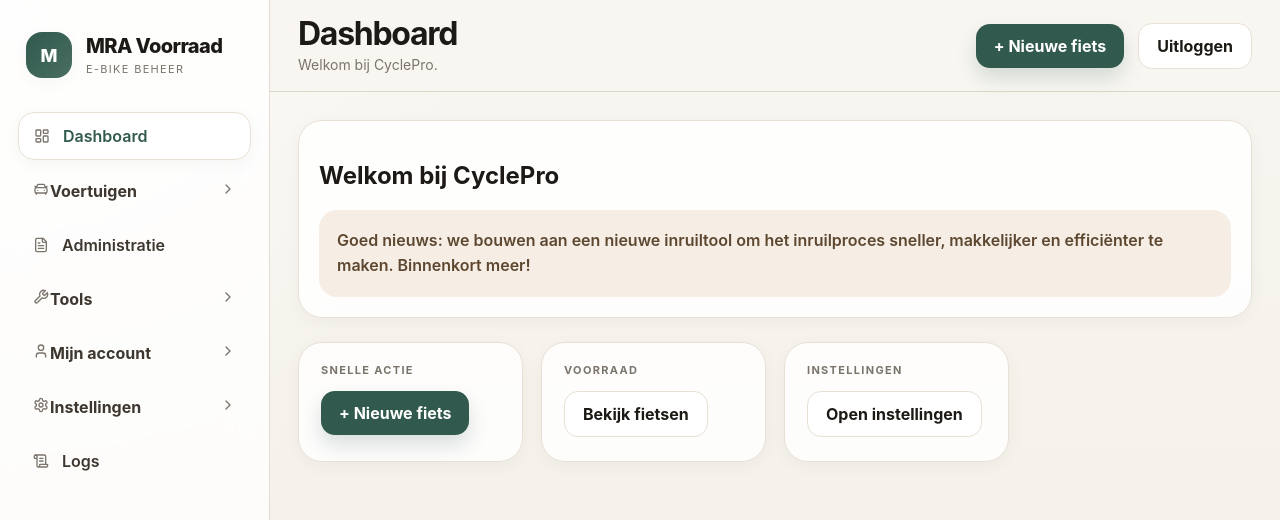
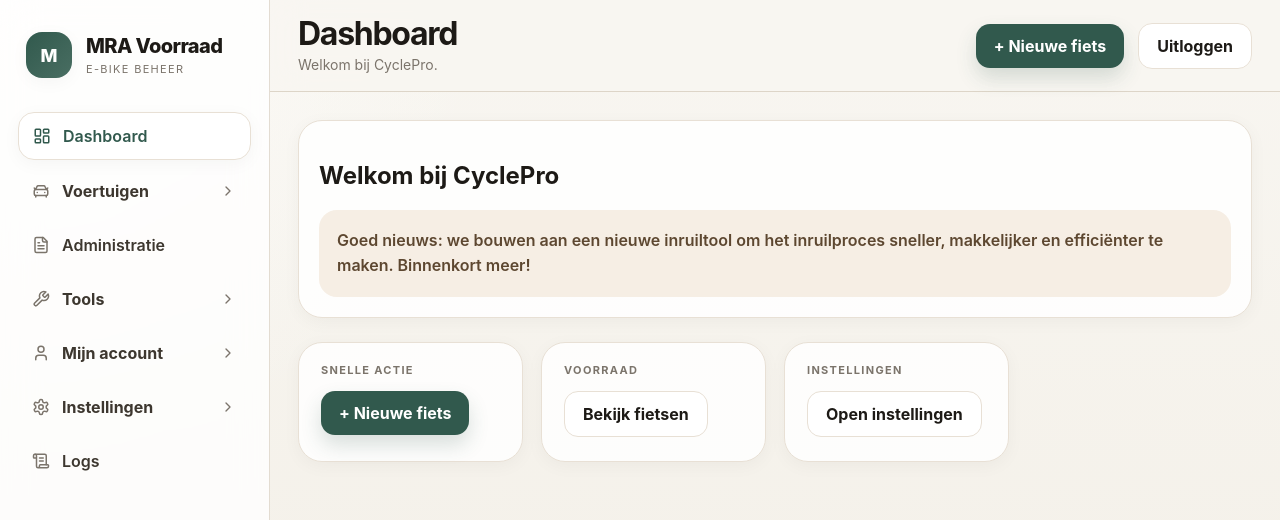
Before and after one commit to kenzy204/MRA-Inventory, a React app in the folder frontend/: page / in a window 1280 px wide. Shown: the top 520 px of the page. Built offline with nearby package versions, Linux system fonts and the light colour scheme; no server answers; sample sign-in values are in the browser's storage; the HTML template or start-up script is replaced by a standard one.

Commit message:
Update index.css

```diff
--- a/frontend/src/index.css
+++ b/frontend/src/index.css
@@ -1004,3 +1004,34 @@
   color: var(--text);
   line-height: 1.8;
 }
+
+
+.nav-group-left {
+  display: flex;
+  align-items: center;
+  gap: 12px;
+}
+
+.nav-icon {
+  width: 18px;
+  min-width: 18px;
+  display: inline-flex;
+  align-items: center;
+  justify-content: center;
+  font-size: 18px;
+  color: var(--muted);
+}
+
+.nav-link.active .nav-icon,
+.nav-sublink.active .nav-icon,
+.nav-group-btn.open .nav-icon {
+  color: var(--primary);
+}
+
+.nav-caret {
+  display: inline-flex;
+  align-items: center;
+  justify-content: center;
+  font-size: 16px;
+  color: var(--muted);
+}
```
